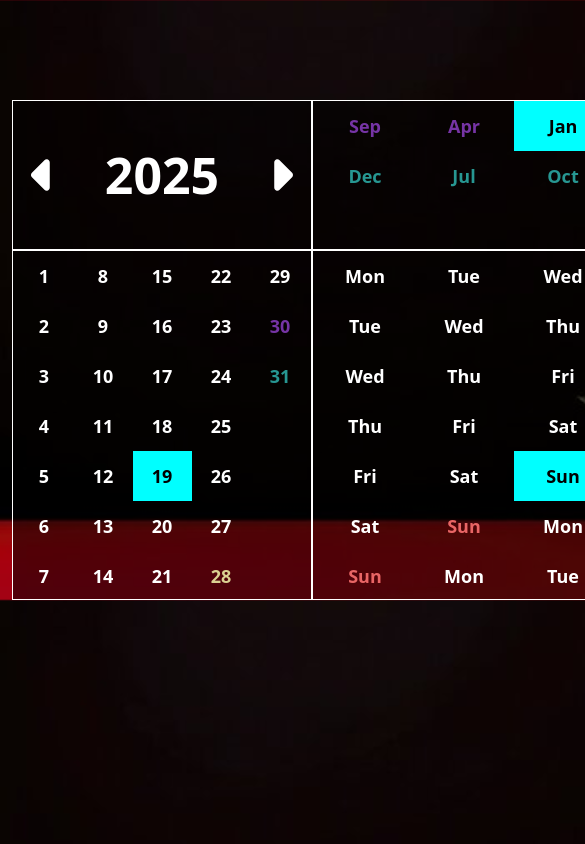
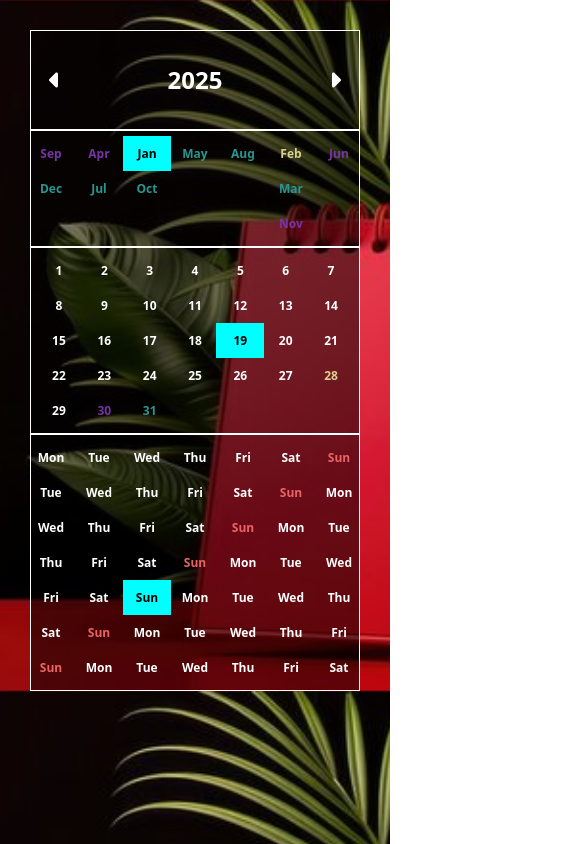
Before and after one commit to shubhamtyagi2606/FullYearCalendar, a React (Create React App) app: page / in a window 390 px wide. Shown: the top 844 px of the page, 585 px wide, since content can reach past the window. Built offline with nearby package versions, Linux system fonts and the light colour scheme.

Commit message:
improve mobile desing

```diff
--- a/src/App.css
+++ b/src/App.css
@@ -1,6 +1,9 @@
 body {
     background-image: url("../public/background.jpg");
     background-size: cover;
+    background-position: center;
+    margin: 0;
+    padding: 0;
 }
 
 .container {
@@ -10,18 +13,13 @@ body {
     color: white;
 }
 
-.upper-row {
-    width: 1000px;
-    margin:0 auto;
-    background-color: rgb(0, 0, 0, 0.5);
-    clear:both;
-}
-
+.upper-row,
 .lower-row {
-    width: 1000px;
-    margin:0 auto;
-    background-color: rgb(0, 0, 0, 0.5);
-    clear:both;
+    max-width: 1007px;
+    width: 90%;
+    margin: 0 auto;
+    background-color: rgba(0, 0, 0, 0.5);
+    box-sizing: border-box;
 }
 
 .year-grid {
@@ -30,9 +28,7 @@ body {
     justify-content: space-between;
     font-size: 50px;
     border: 1px solid white;
-    height: 150px;
     width: 30%;
-    margin: 0 auto;
 }
 
 .arrow {
@@ -48,38 +44,34 @@ body {
     font-size: 18px;
     border: 1px solid white;
     flex-wrap: wrap;
-    margin: 0 auto;
     width: 30%;
-    height: 350px;
 }
 
 .date-column {
     display: flex;
     align-items: center;
     justify-content: center;
-    margin: 0 auto;
-    width: 59px;
+    width: 60px;
     height: 50px;
 }
 
-.month-grid {
+.month-grid,
+.day-grid {
     display: flex;
     align-items: center;
     justify-content: center;
-    margin: 0 auto;
+    border: 1px solid white;
     font-size: 18px;
-    border: 1px solid white;
     flex-wrap: wrap;
     width: 70%;
-    height: 150px;
 }
 
-.month-column {
+.month-column,
+.day-column {
     display: flex;
     align-items: center;
     justify-content: center;
-    margin: 0 auto;
-    width: 99px;
+    width: 100px;
     height: 50px;
 }
 
@@ -87,27 +79,6 @@ body {
     background-color: white;
     color: black;
     cursor: pointer;
-}
-
-.day-grid {
-    display: flex;
-    align-items: center;
-    justify-content: center;
-    margin: 0 auto;
-    font-size: 18px;
-    border: 1px solid white;
-    width: 70%;
-    flex-wrap: wrap;
-    height: 350px;
-}
-
-.day-column {
-    display: flex;
-    align-items: center;
-    justify-content: center;
-    margin: 0 auto;
-    width: 99px;
-    height: 50px;
 }
 
 .text-red {
@@ -131,69 +102,38 @@ body {
     color: black;
 }
 
-.open-popup {
-    cursor: pointer;
-    display: flex;
-    justify-content: center;
+@media screen and (max-width: 480px) {
+    .container {
+        margin-top: 30px;
     }
 
-.schedule-popup ul {
-    list-style: none;
-    padding: 0;
-    margin: 0;
-    margin-bottom: 10px;
-}
-
-.schedule-popup ul li {
-    font-weight: bold;
-    display: flex;
-    justify-content: space-between;
-}
-
-.schedule-popup ul li span {
-    display: block;
-    font-size: 17px;
-}
-
-.schedule-popup ul li .delete-icon {
-    color: red;
-    cursor: pointer;
-    margin-top: 4px;
-}
-
-.schedule-popup .add-schedule {
-    background-color: #6dcf7b;
-    border-color: #6dcf7b;
-    font-weight: bold;
-    border-radius: 0;
-    color: white;
+    .year-grid {
+        font-size: 24px;
+        height: 100px;
         width: 100%;
     }
 
-.schedule-popup .add-schedule span {
-    font-size: 18px;
-    margin: 5px;
+    .date-grid,
+    .month-grid,
+    .day-grid {
+        width: 100%;
+        font-size: 14px;
+        padding: 5px;
     }
 
-.schedule-popup {
-    width: 218px;
+    .date-grid {
+        flex-wrap: nowrap;
     }
 
-.save-icon {
-    color: #6dcf7b;
-    text-align: center;
-    margin-top: 13px;
-    cursor: pointer;
+    .date-column {
+        margin: 0 auto;
     }
 
-.has-events .dot {
-    height: 5px;
-    width: 5px;
-    border-radius: 50%;
-    background-color: black;
+    .date-column,
+    .day-column,
+    .month-column {
+        width: 48px;
+        height: 35px;
+        font-size: 12px;
     }
-
-.selected-month {
-    background-color: grey;
-    color: white;
 }
--- a/src/App.js
+++ b/src/App.js
@@ -5,9 +5,7 @@ import Calender from "./components/Calender";
 function App() {
   return (
     <div className="App">
-      <div className="container">
-        <Calender/>
-      </div>
+      <Calender />
     </div>
   );
 }
--- a/src/components/Calender.js
+++ b/src/components/Calender.js
@@ -22,7 +22,7 @@ const Calender = () => {
   };
 
   return (
-    <div className="calander">
+    <div className="container">
       <div className="upper-row row">
         <YearGrid year={year} changeYear={changeYear} />
         <MonthGrid year={year} month={month} changeMonth={changeMonth} />
--- a/src/components/DayGrid.js
+++ b/src/components/DayGrid.js
@@ -10,7 +10,7 @@ const DayGrid = ({ year, month, date }) => {
       const className = ((date > 7 ? Math.ceil(date % 7) === 0 ? 7 : Math.ceil(date % 7) : date) === (i + 1) && dayIndex === ((new Date(year, month, date).getDay() === 0 ? 7 : new Date(year, month, date).getDay()) - 1)) ? "day-column active " : "day-column ";
       columns.push(
         <div
-          data-key={dayIndex}
+          key={dayIndex}
           className={
             dayIndex === 6
               ? className + "text-red"
```
Lines whose indentation alone changed are shown as unchanged.
